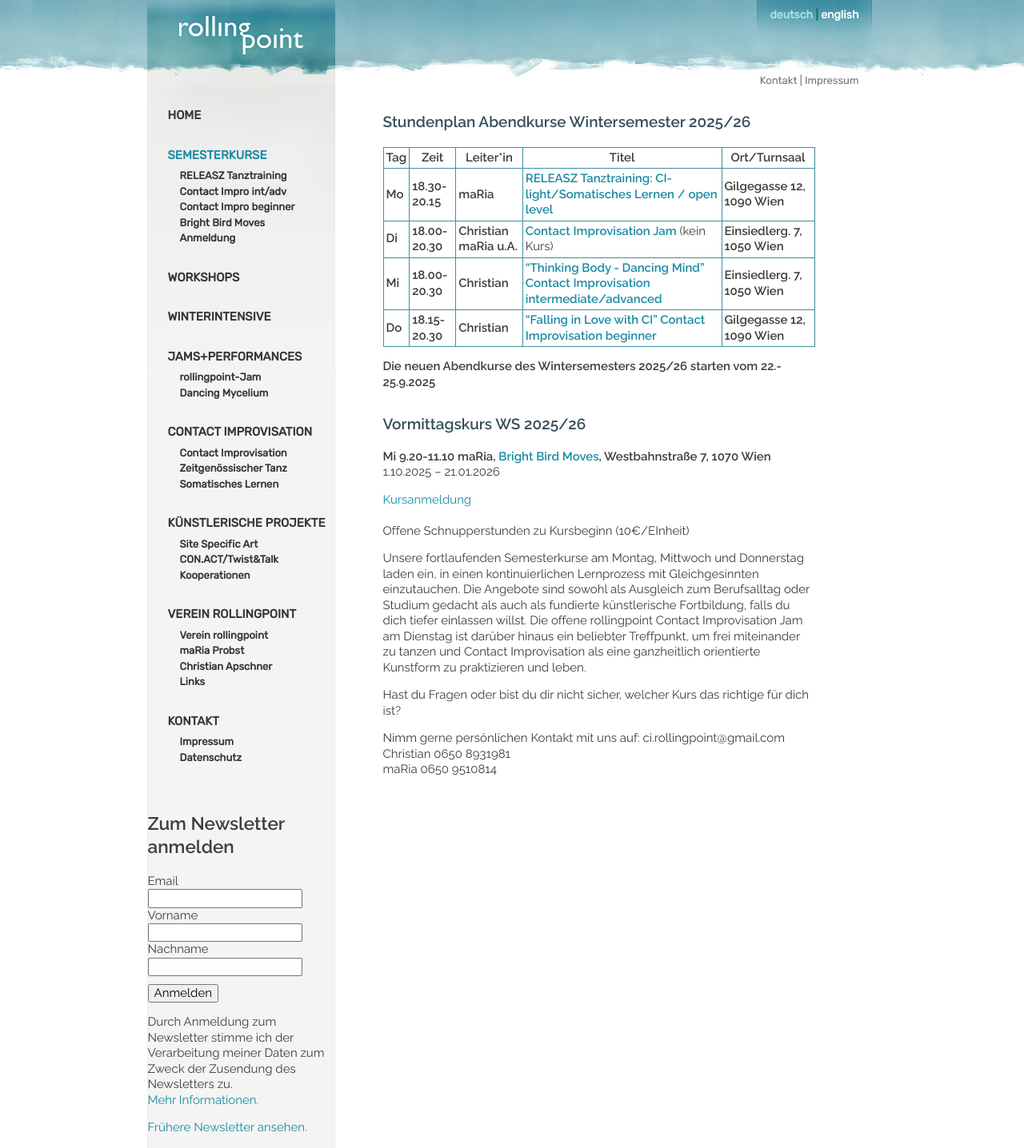
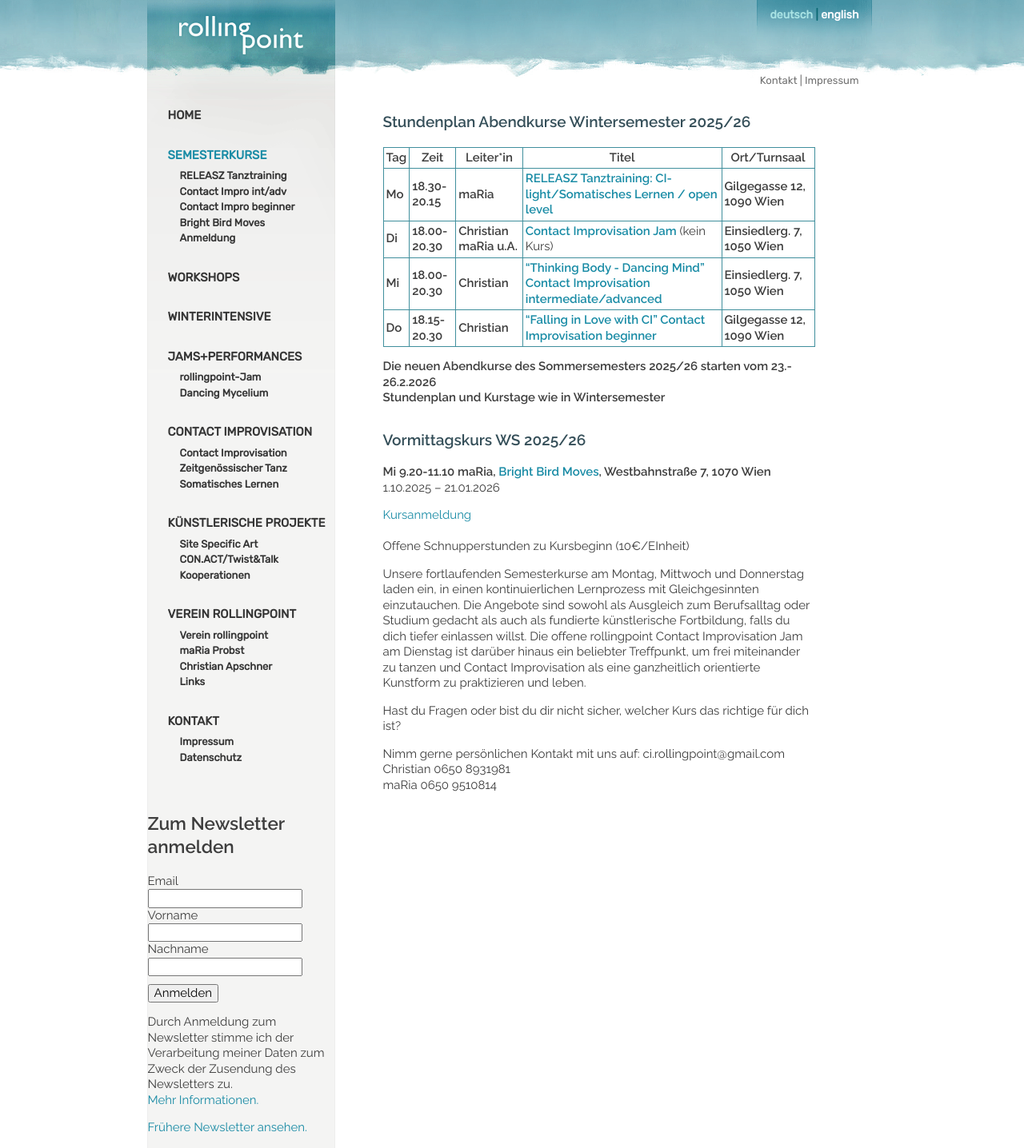
Before and after one commit to manulari/rollingpointat, a Jekyll site: the page built from _pages_de/kurse-1.md, in a window 1280 px wide. Shown: the whole page at 80% size. Built offline with Jekyll 4.4.1, drawn with Linux system fonts in a browser that asks for light colours; comment, search, counter and statistics services are not loaded.

Commit message:
Update page (de) “kurse-1”

```diff
--- a/_pages_de/kurse-1.md
+++ b/_pages_de/kurse-1.md
@@ -12,7 +12,8 @@ language: de
 | **Mi** | **18.00-20.30** | **Christian**            | **[“Thinking Body - Dancing Mind” Contact Improvisation intermediate/advanced](/contactadv)** | **Einsiedlerg. 7, 1050 Wien** |
 | **Do** | **18.15-20.30** | **Christian**            | **["Falling in Love with CI" Contact Improvisation beginner](/contactbeg)**                   | **Gilgegasse 12, 1090 Wien**  |
 
-**Die neuen Abendkurse des Wintersemesters 2025/26 starten vom 22.- 25.9.2025**
+**Die neuen Abendkurse des Sommersemesters 2025/26 starten vom 23.- 26.2.2026**\
+**Stundenplan und Kurstage wie in Wintersemester**
 
 ### Vormittagskurs WS 2025/26
 
```
